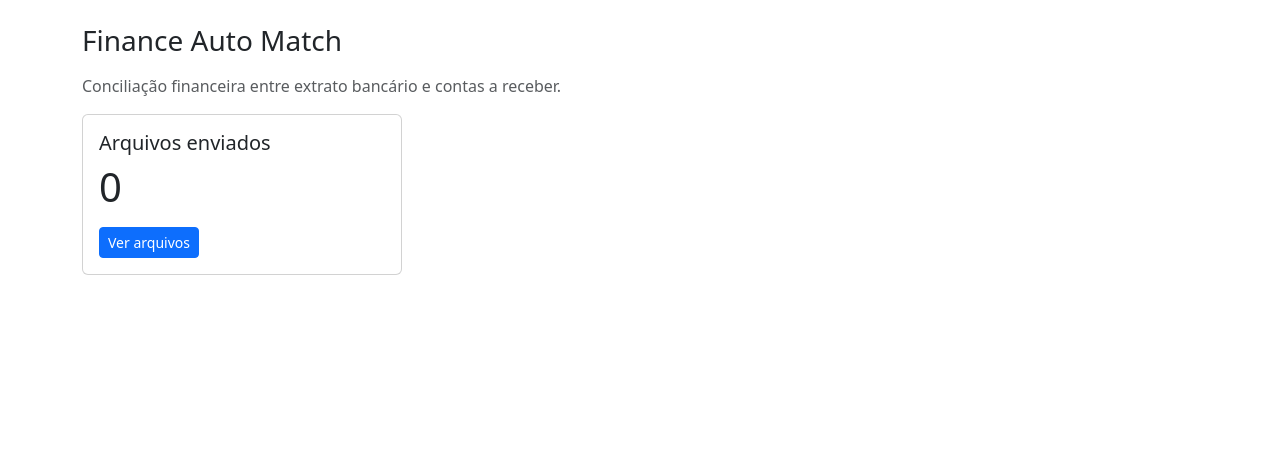
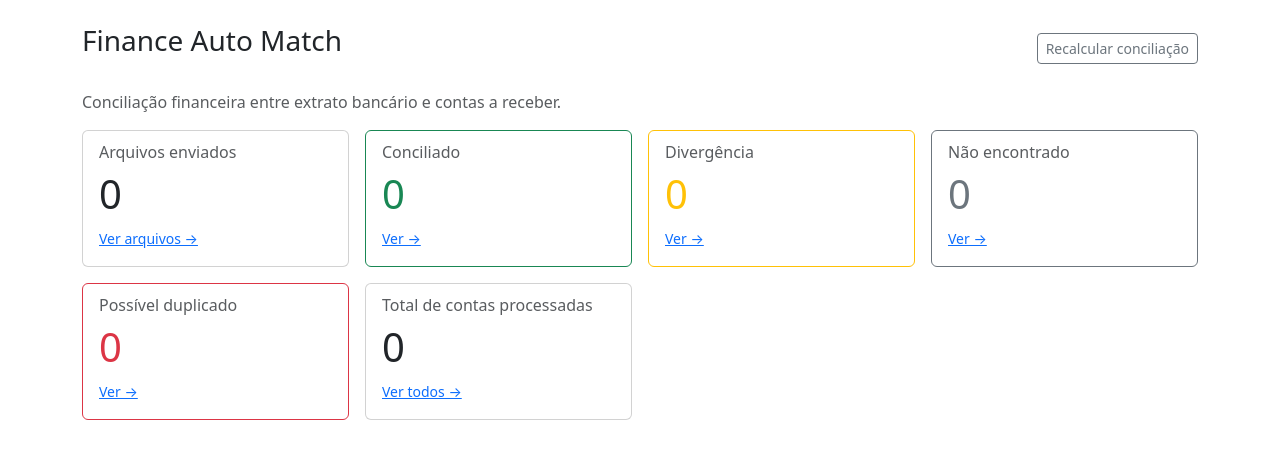
Before and after one commit to viniciusperrone/finance-auto-match, a Django app: page / in a window 1280 px wide. Shown: the part 56-515 px from the top of the page. Run offline with Django 5.2, Linux system fonts and the light colour scheme; data that the repository does not hold is empty.

Commit message:
feat: updated home template

```diff
--- a/templates/dashboard/home.html
+++ b/templates/dashboard/home.html
@@ -3,17 +3,79 @@
 {% block title %}Dashboard{% endblock %}
 
 {% block content %}
-    <h1 class="h3 mb-3">Finance Auto Match</h1>
+    <div class="d-flex justify-content-between align-items-center mb-3">
+        <h1 class="h3 mb-3">Finance Auto Match</h1>
+        <form method="post" action="{% url 'dashboard:recalculate' %}">
+            <button type="submit" class="btn btn-outline-secondary btn-sm">Recalcular conciliação</button>
+        </form>
+    </div>
 
     <p class="text-muted">
         Conciliação financeira entre extrato bancário e contas a receber.
     </p>
 
-    <div class="card" style="max-width: 320px;">
-        <div class="card-body">
-            <h5 class="card-title">Arquivos enviados</h5>
-            <p class="card-text display-6">{{ total_arquivos }}</p>
-            <a href="{% url 'uploads:list' %}" class="btn btn-sm btn-primary">Ver arquivos</a>
+    <div class="row g-3 mb-4">
+        <div class="col-sm-6 col-lg-3">
+            <div class="card">
+                <div class="card-body">
+                    <h6 class="card-subtitle text-muted mb-2">Arquivos enviados</h6>
+                    <p class="display-6 mb-2">{{ total_arquivos }}</p>
+                    <a href="{% url 'uploads:list' %}" class="small">Ver arquivos &rarr;</a>
+                </div>
+            </div>
+        </div>
+
+        <div class="col-sm-6 col-lg-3">
+            <div class="card border-success">
+                <div class="card-body">
+                    <h6 class="card-subtitle text-muted mb-2">Conciliado</h6>
+                    <p class="display-6 mb-2 text-success">{{ resumo.conciliado }}</p>
+                    <a href="{% url 'dashboard:results_list' %}?status=conciliado" class="small">Ver &rarr;</a>
+                </div>
+            </div>
+        </div>
+
+        <div class="col-sm-6 col-lg-3">
+            <div class="card border-warning">
+                <div class="card-body">
+                    <h6 class="card-subtitle text-muted mb-2">Divergência</h6>
+                    <p class="display-6 mb-2 text-warning">{{ resumo.divergencia }}</p>
+                    <a href="{% url 'dashboard:results_list' %}?status=divergencia" class="small">Ver &rarr;</a>
+                </div>
+            </div>
+        </div>
+
+        <div class="col-sm-6 col-lg-3">
+            <div class="card border-secondary">
+                <div class="card-body">
+                    <h6 class="card-subtitle text-muted mb-2">Não encontrado</h6>
+                    <p class="display-6 mb-2 text-secondary">{{ resumo.nao_encontrado }}</p>
+                    <a href="{% url 'dashboard:results_list' %}?status=nao_encontrado" class="small">Ver &rarr;</a>
+                </div>
+            </div>
+        </div>
+
+        <div class="col-sm-6 col-lg-3">
+            <div class="card border-danger">
+                <div class="card-body">
+                    <h6 class="card-subtitle text-muted mb-2">Possível duplicado</h6>
+                    <p class="display-6 mb-2 text-danger">{{ resumo.possivel_duplicado }}</p>
+                    <a href="{% url 'dashboard:results_list' %}?status=possivel_duplicado" class="small">Ver &rarr;</a>
+                </div>
+            </div>
+        </div>
+
+        <div class="col-sm-6 col-lg-3">
+            <div class="card">
+                <div class="card-body">
+                    <h6 class="card-subtitle text-muted mb-2">Total de contas processadas</h6>
+                    <p class="display-6 mb-2">{{ resumo.total }}</p>
+                    <a href="{% url 'dashboard:results_list' %}" class="small">Ver todos &rarr;</a>
+                </div>
+            </div>
         </div>
     </div>
+
+
+
 {% endblock %}
```
